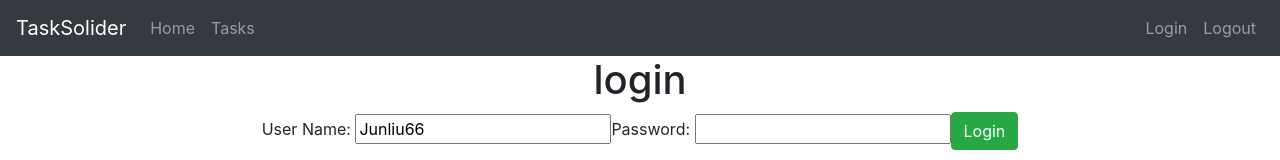
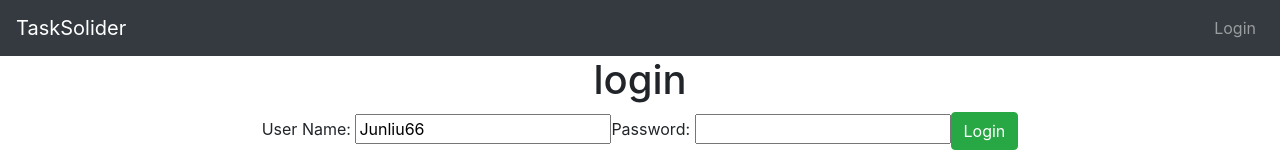
Before and after one commit to Junliu66/TaskSolider, a React (Create React App) app in the folder task-app/: page /login in a window 1280 px wide. Shown: the top 160 px of the page. Built offline with nearby package versions, Linux system fonts and the light colour scheme.

Commit message:
authenticateted route

```diff
--- /dev/null
+++ b/task-app/src/components/task/AuthenticatedRoute.jsx
@@ -0,0 +1,15 @@
+import React, {Component} from 'react'
+import {Route, Redirect} from 'react-router-dom'
+import AuthenticationServie from './AuthenticationService.js'
+
+class AuthenticatedRoute extends Component {
+    render() {
+        if(AuthenticationServie.isUserLoggedIn()) {
+            return <Route {...this.props} />
+        } else {
+            return <Redirect to="/login"/>
+        }
+    }
+}
+
+export default AuthenticatedRoute
--- a/task-app/src/components/task/AuthenticationService.js
+++ b/task-app/src/components/task/AuthenticationService.js
@@ -1,14 +1,22 @@
 class AuthenticationService {
+
     registerSuccessfulLogin(username, password) {
         console.log('successful login')
-        sessionStorage.setItem('authenticationUser', username);
+        sessionStorage.setItem('authenticatedUser', username);
     }
 
     logout() {
-        sessionStorage.removeItem('authenticationUser');
+        sessionStorage.removeItem('authenticatedUser');
     }
 
-
+    isUserLoggedIn() {
+        let user = sessionStorage.getItem('authenticatedUser')
+        console.log(user)
+        if(user===null) {
+            return false
+        }
+        return true
+    }
 }
 
 export default new AuthenticationService()
--- a/task-app/src/components/task/TaskApp.jsx
+++ b/task-app/src/components/task/TaskApp.jsx
@@ -1,6 +1,8 @@
 import React, { Component } from "react";
 import { BrowserRouter as Router, Route, Switch, Link } from "react-router-dom";
-import AuthenticationService from './AuthenticationService.js'
+import AuthenticationService from "./AuthenticationService.js";
+import { withRouter } from 'react-router';
+import AuthenticatedRoute from './AuthenticatedRoute.jsx';
 
 class TaskApp extends Component {
   render() {
@@ -12,9 +14,9 @@ class TaskApp extends Component {
             <Switch>
               <Route path="/" exact component={LoginComponent} />
               <Route path="/login" component={LoginComponent} />
-              <Route path="/welcome/:name" component={WelcomeComponent} />
-              <Route path="/tasks" component={ListTasksComponent} />
-              <Route path="/logout" component={LogoutComponent} />
+              <AuthenticatedRoute path="/welcome/:name" component={WelcomeComponent} />
+              <AuthenticatedRoute path="/tasks" component={ListTasksComponent} />
+              <AuthenticatedRoute path="/logout" component={LogoutComponent} />
               <Route component={ErrorComponent} />
             </Switch>
             <FooterComponent />
@@ -29,6 +31,9 @@ class TaskApp extends Component {
 
 class HeaderComponent extends Component {
   render() {
+    const isUserLoggedIn = AuthenticationService.isUserLoggedIn();
+    console.log(isUserLoggedIn);
+
     return (
       <header>
         <nav className="navbar navbar-expand-md navbar-dark bg-dark">
@@ -38,28 +43,12 @@ class HeaderComponent extends Component {
             </a>
           </div>
           <ul className="navbar-nav">
-            <li>
-              <Link className="nav-link" to="/welcome/Junliu">
-                Home
-              </Link>
-            </li>
-            <li>
-              <Link className="nav-link" to="/tasks">
-                Tasks
-              </Link>
-            </li>
+            {isUserLoggedIn && <li><Link className="nav-link" to="/welcome/Junliu">Home</Link></li>}
+            {isUserLoggedIn &&<li><Link className="nav-link" to="/tasks">Tasks</Link></li>}
           </ul>
           <ul className="navbar-nav navbar-collapse justify-content-end">
-            <li>
-              <Link className="nav-link" to="/login">
-                Login
-              </Link>
-            </li>
-            <li>
-              <Link className="nav-link" to="/logout" onClick={AuthenticationService.logout}>
-                Logout
-              </Link>
-            </li>
+            {!isUserLoggedIn && <li><Link className="nav-link" to="/login">Login</Link></li>}
+            {isUserLoggedIn && <li><Link className="nav-link" to="/logout" onClick={AuthenticationService.logout}>Logout</Link></li>}
           </ul>
         </nav>
       </header>
@@ -123,14 +112,14 @@ class ListTasksComponent extends Component {
           <table className="table">
             <thead>
               <tr>
-                <th>description</th>
+                <th>Description</th>
                 <th>Target Date</th>
                 <th>Is Completed?</th>
               </tr>
             </thead>
             <tbody>
               {this.state.tasks.map((task) => (
-                <tr>
+                <tr key={task.id}>
                   <td>{task.description}</td>
                   <td>{task.done.toString()}</td>
                   <td>{task.targetDate.toString()}</td>
@@ -185,10 +174,7 @@ class LoginComponent extends Component {
   }
 
   loginClicked() {
-    if (
-      this.state.username === "Junliu66" &&
-      this.state.password === "dummy"
-    ) {
+    if (this.state.username === "Junliu66" && this.state.password === "dummy") {
       AuthenticationService.registerSuccessfulLogin(this.state.username, this.state.password);
       this.props.history.push(`/welcome/${this.state.username}`);
       //this.setState({ showSuccessMessage: true });
```
